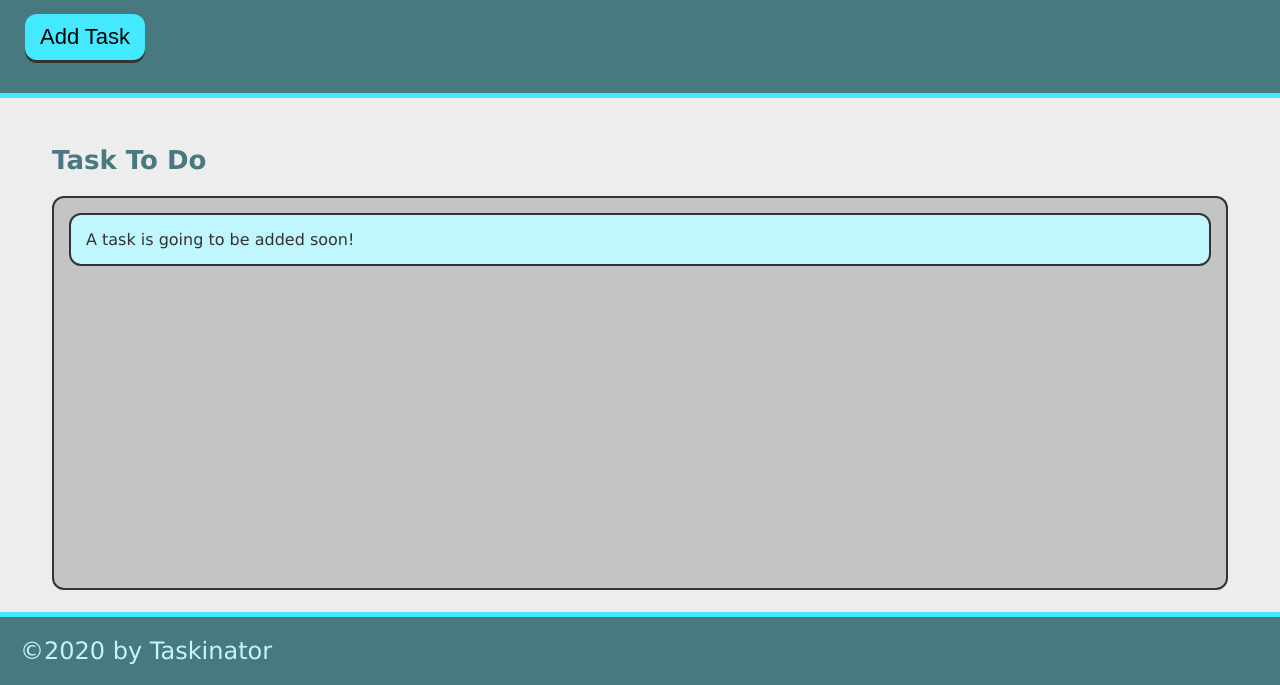
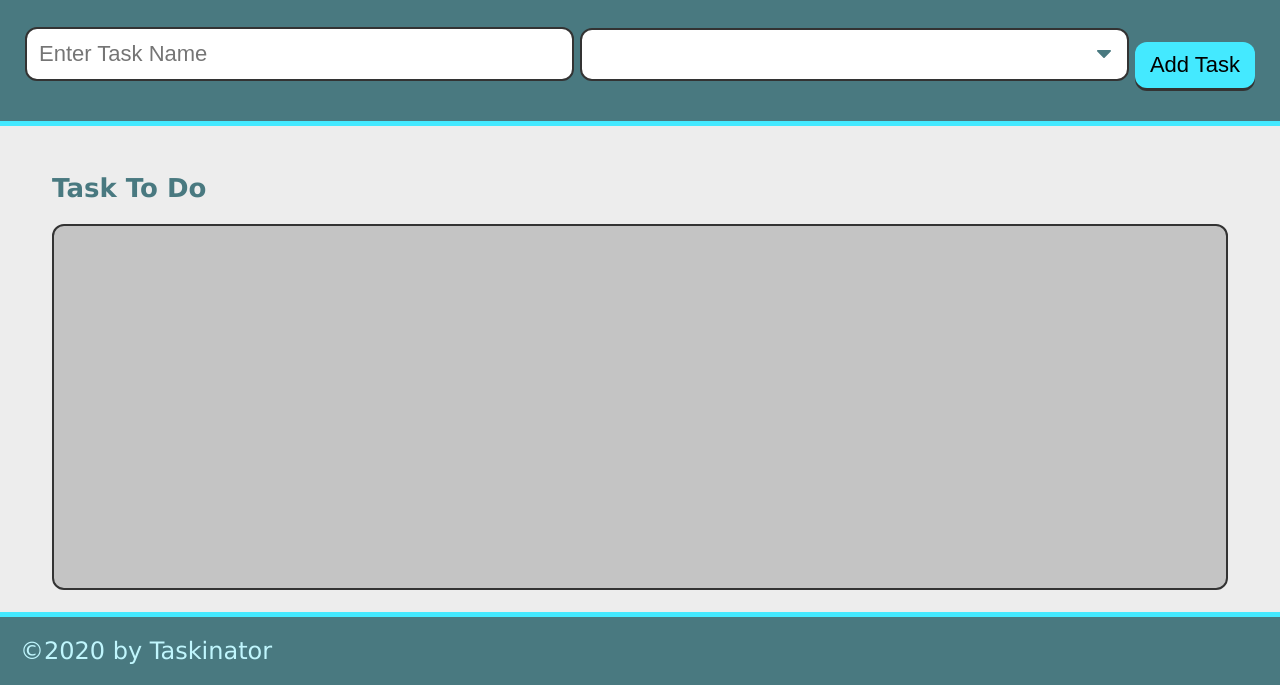
Before and after one commit to MoebusChris/taskinator, a plain HTML site: page index.html in a window 1280 px wide. Shown: the part 115-800 px from the top of the page. Drawn offline with Linux system fonts and the light colour scheme.

Commit message:
taskinator-wip

```diff
--- a/index.html
+++ b/index.html
@@ -12,15 +12,30 @@
     <header>
         <h1 class="page-title">Taskinator</h1>
         <p>Click the button below to add a new task!</p>
-        <button class="btn" id="save-task">Add Task</button>
+        <!--<button class="btn" id="save-task">Add Task</button>-->
+        <!--Just added the form element with id attribute-->
+        <form id="task-form">
+            <div class="form-group">
+                <input type="text" name="task-name" placeholder="Enter Task Name"/>
+            </div>
+            <div class="form-group">
+                <select name="task-type" class="select-dropdown">
+                    <opetion value="" disabled selected>Pick a task type</opetion>
+                    <opetion value="Print">Print</opetion>
+                    <opetion value="Web">Web</opetion>
+                    <opetion value="Mobile">Mobile</opetion>
+                </select>
+            </div>
+            <div>
+                <button class="btn" id="save-task" type="submit">Add Task</button>
+            </div>
+        </form>
     </header>
 
     <main class="page-content">
         <section class="task-list-wrapper">
             <h2 class="list-title">Task To Do</h2>
-            <ul class="task-list" id="tasks-to-do">
-                <li class="task-item">A task is going to be added soon!</li>
-            </ul>
+            <ul class="task-list" id="tasks-to-do"></ul>
         </section>
     </main>
 
```
